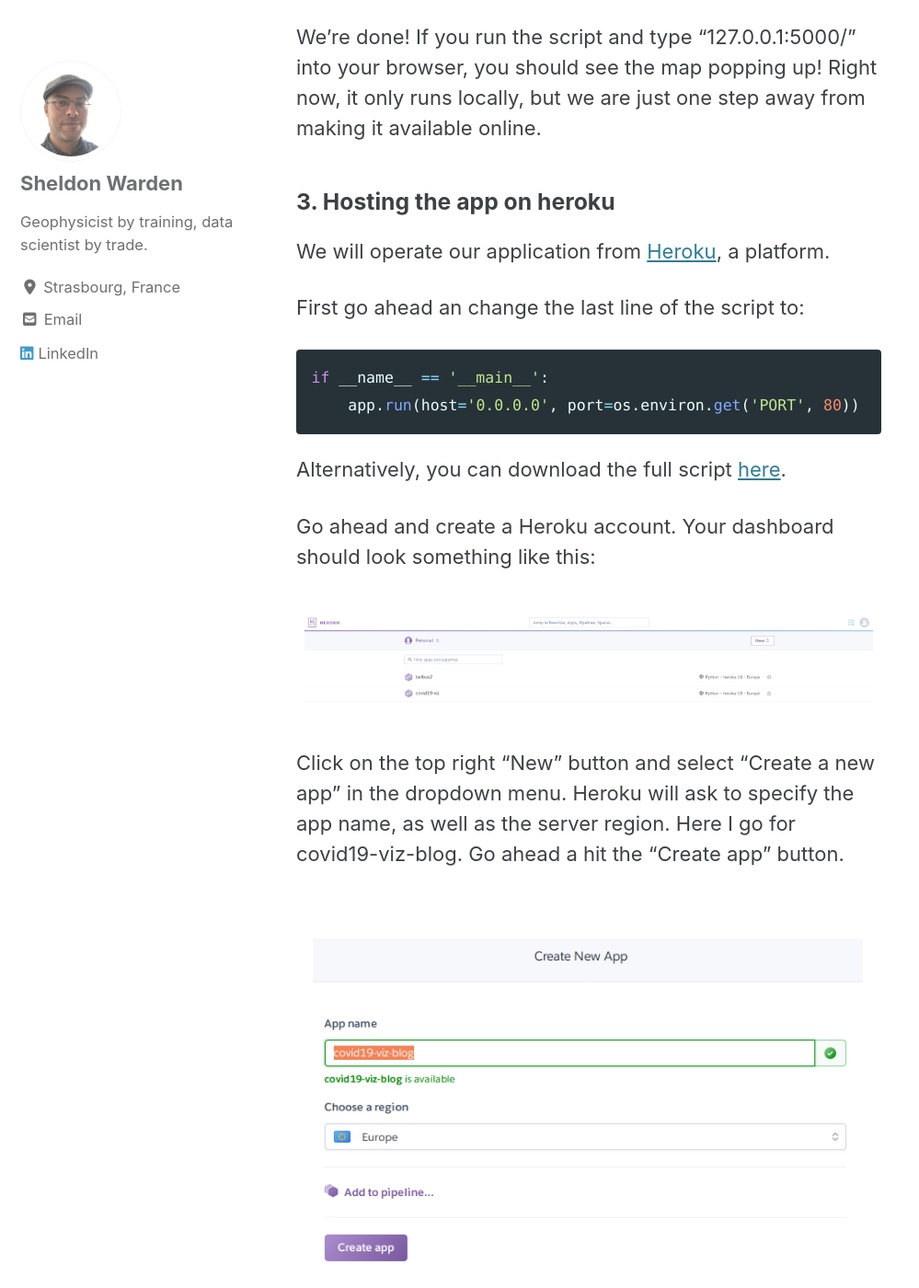
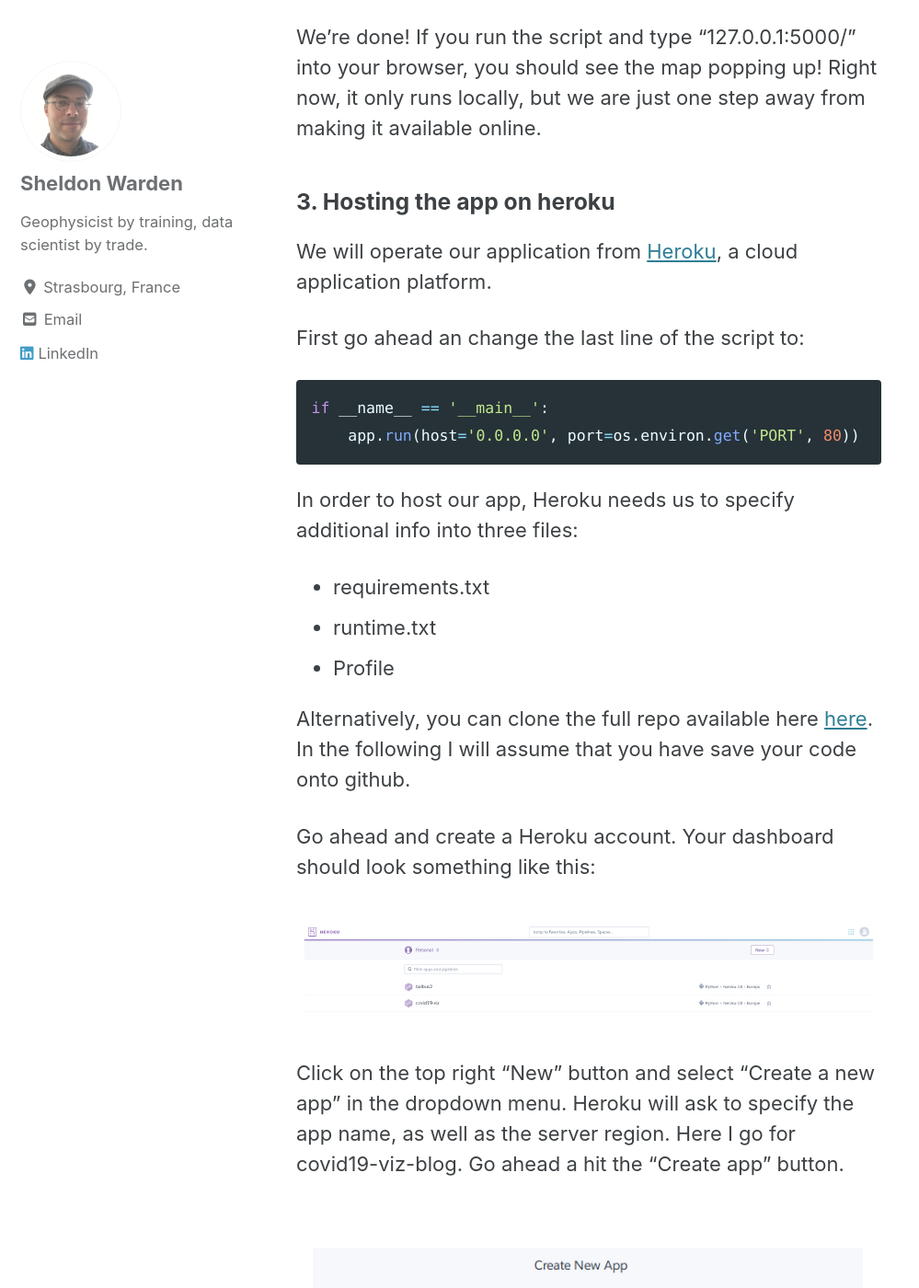
Before and after one commit to Ovide19/blog, a Jekyll site: the page built from _posts/2020-05-01-covidII.md, in a window 1280 px wide and 1400 px high, scrolled down 3433 px. Shown: the whole window at 92% size, without its empty margins (0-999 px from the left). Built offline with Jekyll 4.4.1, drawn with Linux system fonts in a browser that asks for light colours; cached includes are drawn as plain includes; nearby versions of some CDN libraries; some of the changed text lies outside the part shown.

Commit message:
list heroku requirements

````diff
--- a/_posts/2020-05-01-covidII.md
+++ b/_posts/2020-05-01-covidII.md
@@ -92,7 +92,7 @@
 
 ### 3. Hosting the app on heroku
 
-We will operate our application from [Heroku](www.heroku.com), a platform.
+We will operate our application from [Heroku](www.heroku.com), a cloud application platform.
 
 First go ahead an change the last line of the script to:
 
@@ -101,7 +101,13 @@
     app.run(host='0.0.0.0', port=os.environ.get('PORT', 80))
 ```
 
-Alternatively, you can download the full script [here](https://github.com/Ovide19/blog_scripts/tree/master/2020-05-20-covidII).
+In order to host our app, Heroku needs us to specify additional info into three files:
+- requirements.txt
+- runtime.txt
+- Profile
+
+
+Alternatively, you can clone the full repo available here [here](https://github.com/Ovide19/covid19-viz-blog). In the following I will assume that you have save your code onto github.
 
 Go ahead and create a Heroku account. Your dashboard should look something like this:
 
@@ -110,3 +116,5 @@
 Click on the top right "New" button and select "Create a new app" in the dropdown menu. Heroku will ask to specify the app name, as well as the server region. Here I go for covid19-viz-blog. Go ahead a hit the "Create app" button.
 
 ![Creating a new app](/blog/assets/images/heroku2.jpg)
+
+Heroku supports different deployment methods; in this example, we will go with GitHub, so click on the GitHub button in the middle and specify the repo to connect to. By the way, it is of utmost importance that
````
